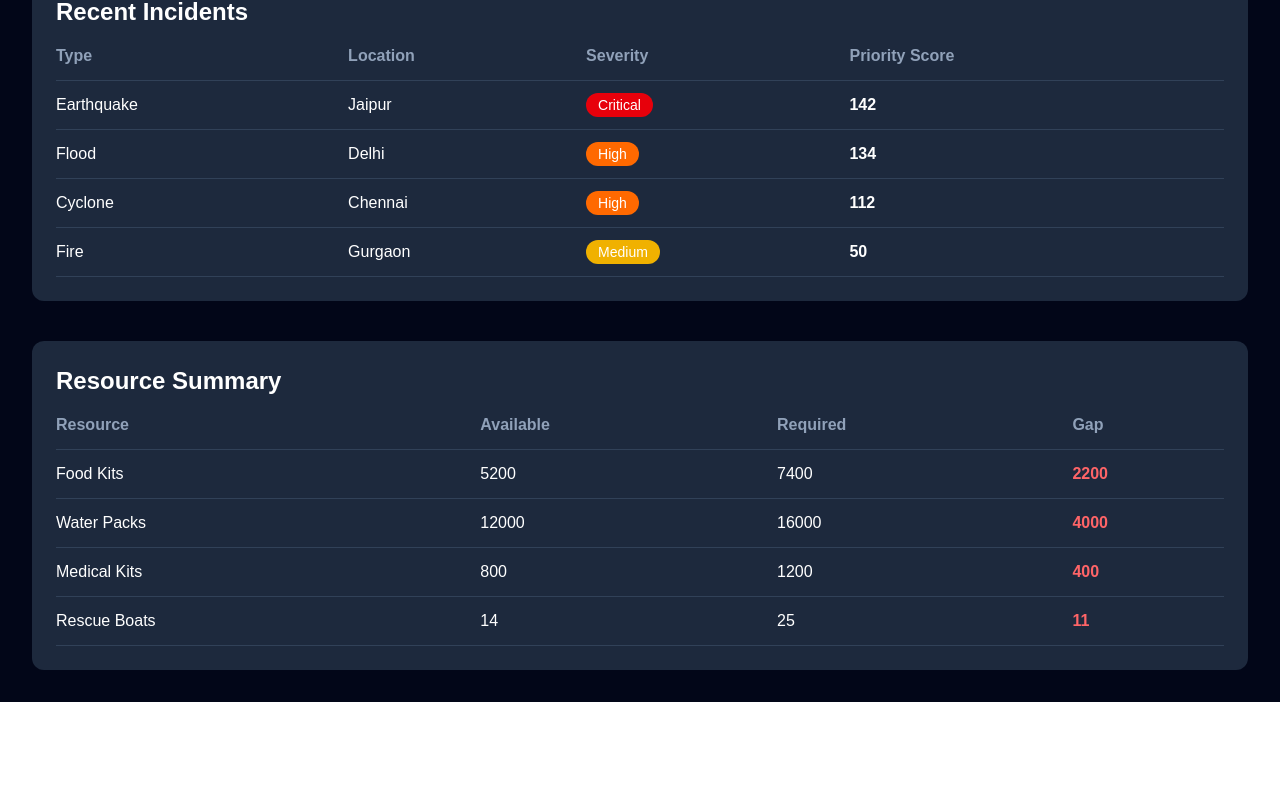
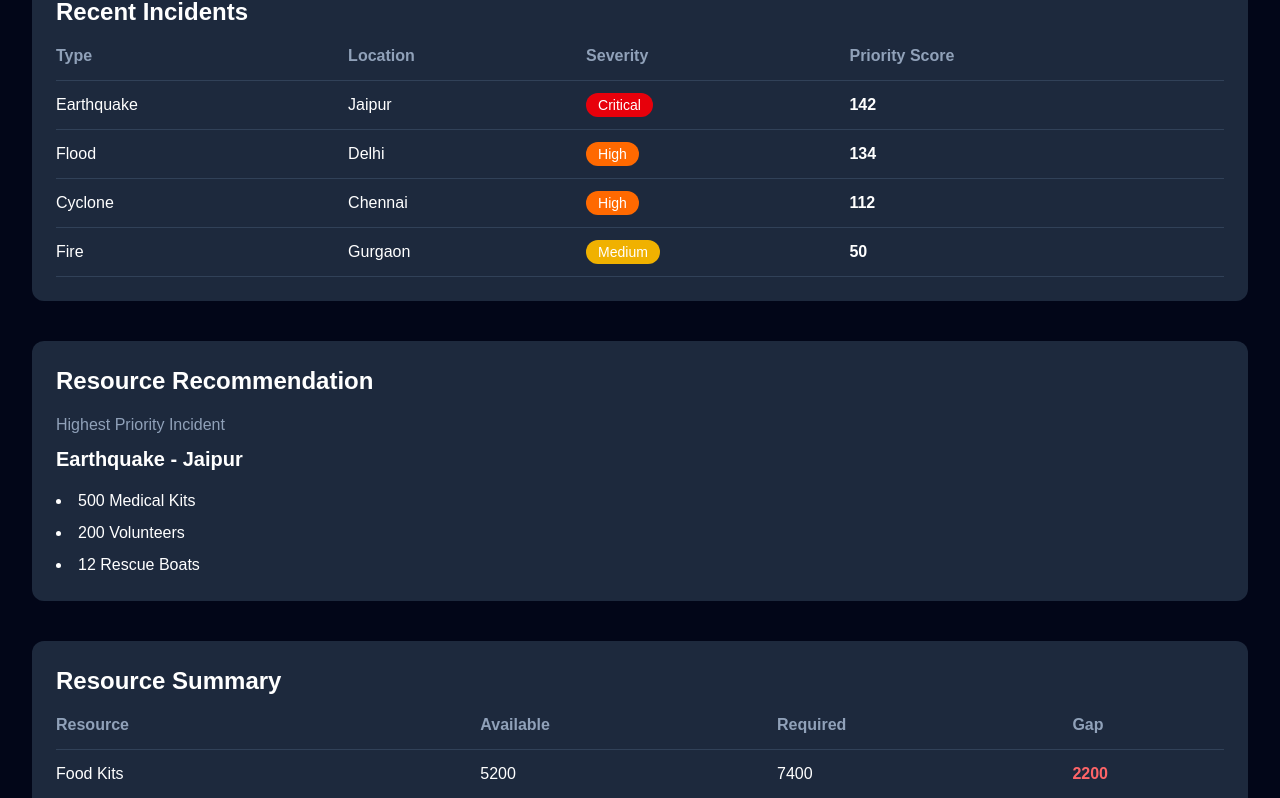
Before and after one commit to nityax06/DisasterIQ, a Next.js app in the folder frontend/: page / in a window 1280 px wide. Shown: the part 420-1218 px from the top of the page. Before the commit the page ends 1122 px from the top, so only its background shows below. Built offline with nearby package versions, Linux system fonts and the light colour scheme.

Commit message:
Add recommendation engine

```diff
--- /dev/null
+++ b/frontend/app/components/RecommendationPanel.tsx
@@ -0,0 +1,32 @@
+import { incidents } from "../incidents";
+import { calculatePriorityScore } from "../priority";
+import { getRecommendations } from "../recommendations";
+
+export default function RecommendationPanel() {
+  const highestPriorityIncident = [...incidents].sort((a, b) => {
+    const scoreA = calculatePriorityScore(a.severity, a.population, a.casualties);
+    const scoreB = calculatePriorityScore(b.severity, b.population, b.casualties);
+
+    return scoreB - scoreA;
+  })[0];
+
+  const recommendations = getRecommendations(highestPriorityIncident.severity);
+
+  return (
+    <div className="mt-10 bg-slate-800 rounded-xl p-6">
+      <h2 className="text-2xl font-bold mb-4">Resource Recommendation</h2>
+
+      <p className="text-slate-400 mb-2">Highest Priority Incident</p>
+
+      <p className="text-xl font-bold mb-4">
+        {highestPriorityIncident.type} - {highestPriorityIncident.location}
+      </p>
+
+      <ul className="list-disc list-inside space-y-2">
+        {recommendations.map((item) => (
+          <li key={item}>{item}</li>
+        ))}
+      </ul>
+    </div>
+  );
+}
--- a/frontend/app/page.tsx
+++ b/frontend/app/page.tsx
@@ -1,3 +1,4 @@
+import RecommendationPanel from "./components/RecommendationPanel";
 import AlertBanner from "./components/AlertBanner";
 import ResourcePanel from "./components/ResourcePanel";
 import IncidentTable from "./components/IncidentTable";
@@ -22,6 +23,7 @@ export default function Home() {
       </div>
       <AlertBanner />
       <IncidentTable />
+      <RecommendationPanel />
       <ResourcePanel />
     </main>
   );
--- /dev/null
+++ b/frontend/app/recommendations.ts
@@ -0,0 +1,27 @@
+export function getRecommendations(
+  severity: string
+) {
+  if (severity === "Critical") {
+    return [
+      "500 Medical Kits",
+      "200 Volunteers",
+      "12 Rescue Boats",
+    ];
+  }
+
+  if (severity === "High") {
+    return [
+      "250 Medical Kits",
+      "100 Volunteers",
+    ];
+  }
+
+  if (severity === "Medium") {
+    return [
+      "50 Medical Kits",
+      "25 Volunteers",
+    ];
+  }
+
+  return ["Monitor Situation"];
+}
```
